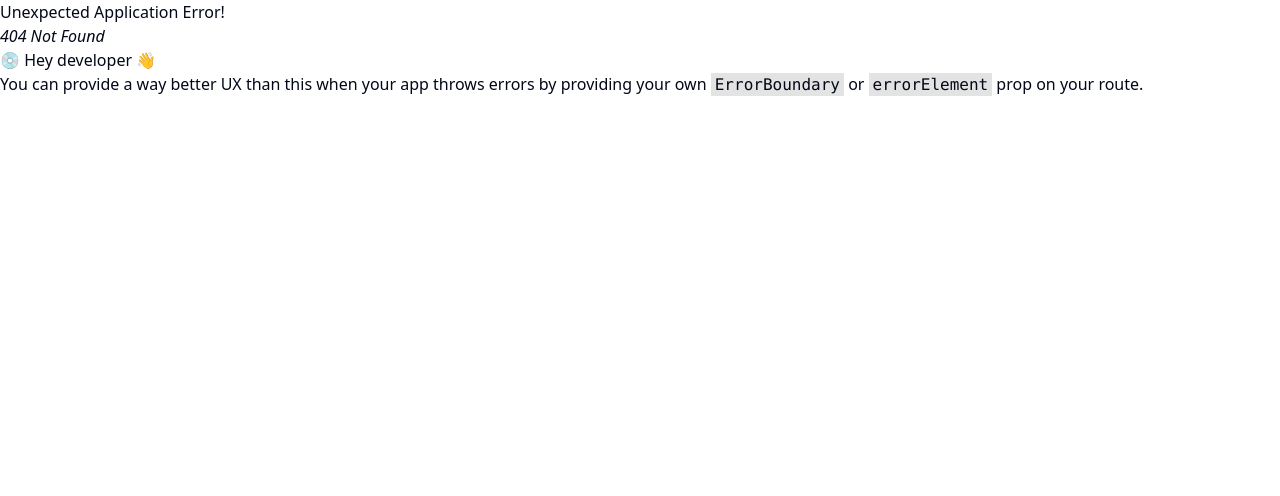
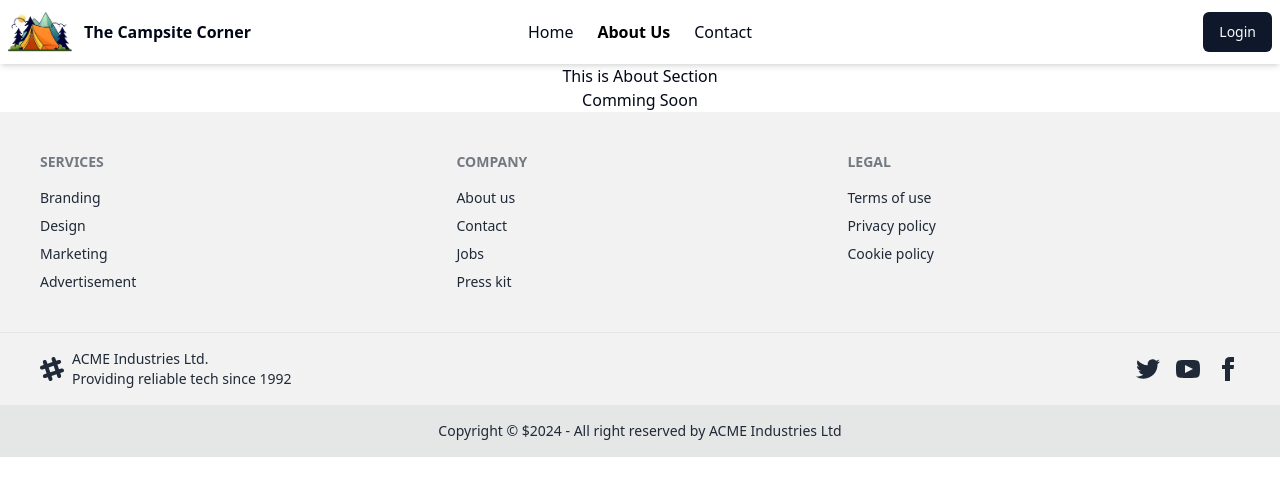
Before and after one commit to sohel-tech4/campers-shop-client, a React (Vite) app: page /aboutus in a window 1280 px wide. Before the commit this address had no page. Shown: the top 496 px of the page. Built offline with nearby package versions, Linux system fonts and the light colour scheme.

Commit message:
edit nav

```diff
--- /dev/null
+++ b/src/pages/AboutUs/AboutUs.tsx
@@ -0,0 +1,10 @@
+function AboutUs() {
+  return (
+    <div className="text-center">
+      <h1>This is About Section</h1>
+      <h1>Comming Soon</h1>
+    </div>
+  );
+}
+
+export default AboutUs;
--- /dev/null
+++ b/src/pages/Contact/Contact.tsx
@@ -0,0 +1,10 @@
+function Contact() {
+  return (
+    <div className="text-center">
+      <h1>This Contact Page</h1>
+      <h1>Comming Soon....</h1>
+    </div>
+  );
+}
+
+export default Contact;
```
Also changed, not shown: src/routes/router.tsx (+10 -0 lines).
